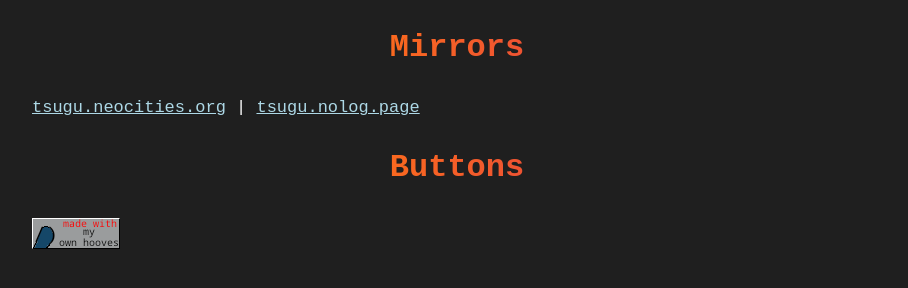
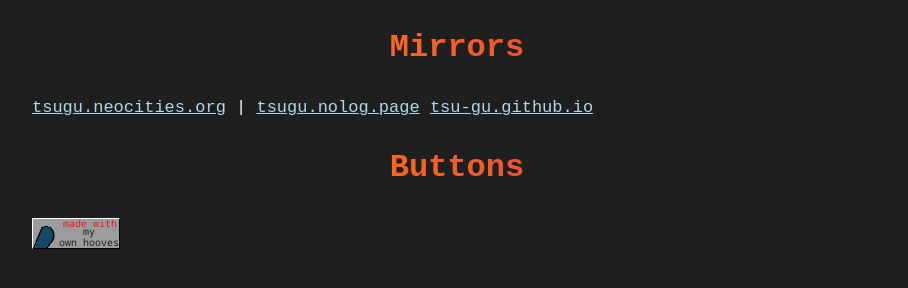
Before and after one commit to Tsu-gu/tsu-gu.github.io, a plain HTML site: page index.html in a window 1280 px wide. Shown: the part 1535-1823 px from the top of the page, without its empty margins (183-1091 px from the left). Drawn offline with Linux system fonts and the light colour scheme.

Commit message:
Add files via upload

```diff
--- a/index.html
+++ b/index.html
@@ -113,6 +113,8 @@
 <h2>Mirrors</h2>
 <a rel="me" href="https://tsugu.neocities.org">tsugu.neocities.org</a> |
 <a rel="me" href="https://tsugu.nolog.page">tsugu.nolog.page</a>
+<a rel="me" href="https://tsu-gu.github.io">tsu-gu.github.io</a>
+
 
 <h2>Buttons</h2>
 <div class="buttons">
```
